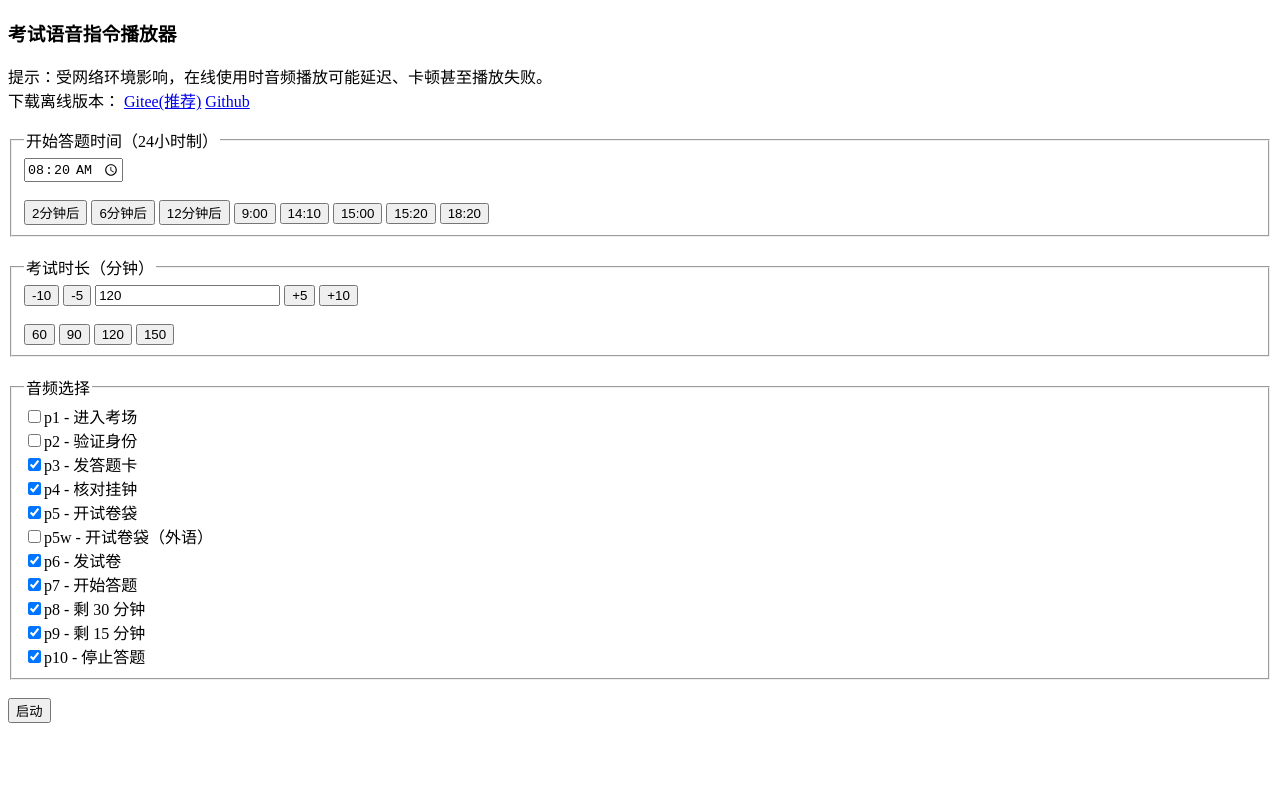
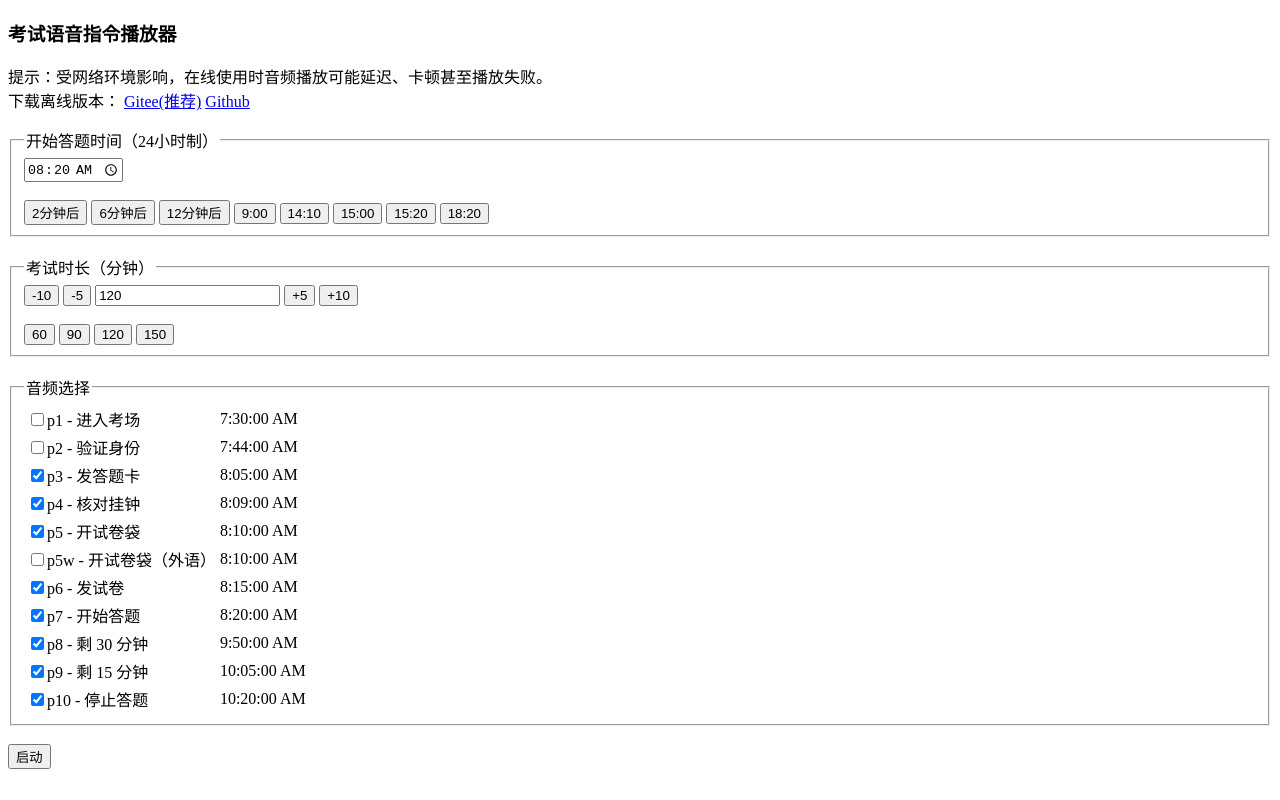
Before and after one commit to nep-0/zl, a plain HTML site: page index.html in a window 1280 px wide. Both pictures are taken after a click on the button "2分钟后". Drawn offline with Linux system fonts and the light colour scheme.

Commit message:
add time indicator

```diff
--- a/index.html
+++ b/index.html
@@ -44,7 +44,7 @@
     </audio>
     <fieldset>
         <legend>开始答题时间（24小时制）</legend>
-        <input id="start" value="15:20" type="time"></input><br><br>
+        <input id="start" value="15:20" type="time" onchange="calcTime()"></input><br><br>
         <button onclick="setStart(2)">2分钟后</button>
         <button onclick="setStart(6)">6分钟后</button>
         <button onclick="setStart(12)">12分钟后</button>
@@ -59,7 +59,7 @@
         <legend>考试时长（分钟）</legend>
         <button onclick="setDuration(Number(duration.value)-10)">-10</button>
         <button onclick="setDuration(Number(duration.value)-5)">-5</button>
-        <input id="duration" value="120"></input>
+        <input id="duration" value="120" onchange="calcTime()"></input>
         <button onclick="setDuration(Number(duration.value)+5)">+5</button>
         <button onclick="setDuration(Number(duration.value)+10)">+10</button>
         <br><br>
@@ -71,17 +71,19 @@
     <br>
     <fieldset>
         <legend>音频选择</legend>
-        <input id="p1c" name="p1" type="checkbox">p1 - 进入考场</input><br>
-        <input id="p2c" name="p2" type="checkbox">p2 - 验证身份</input><br>
-        <input id="p3c" name="p3" type="checkbox" checked>p3 - 发答题卡</input><br>
-        <input id="p4c" name="p4" type="checkbox" checked>p4 - 核对挂钟</input><br>
-        <input id="p5c" name="p5" type="checkbox" onclick="p5wc.checked=false" checked>p5 - 开试卷袋</input><br>
-        <input id="p5wc" name="p5" type="checkbox" onclick="p5c.checked=false">p5w - 开试卷袋（外语）</input><br>
-        <input id="p6c" name="p6" type="checkbox" checked>p6 - 发试卷</input><br>
-        <input id="p7c" name="p7" type="checkbox" checked>p7 - 开始答题</input><br>
-        <input id="p8c" name="p8" type="checkbox" checked>p8 - 剩 30 分钟</input><br>
-        <input id="p9c" name="p9" type="checkbox" checked>p9 - 剩 15 分钟</input><br>
-        <input id="p10c" name="p10" type="checkbox" checked>p10 - 停止答题</input><br>
+        <table>
+            <tr><td><input id="p1c" name="p1" type="checkbox">p1 - 进入考场</input></td><td id="p1t"></td></tr>
+            <tr><td><input id="p2c" name="p2" type="checkbox">p2 - 验证身份</input></td><td id="p2t"></td></tr>
+            <tr><td><input id="p3c" name="p3" type="checkbox" checked>p3 - 发答题卡</input></td><td id="p3t"></td></tr>
+            <tr><td><input id="p4c" name="p4" type="checkbox" checked>p4 - 核对挂钟</input></td><td id="p4t"></td></tr>
+            <tr><td><input id="p5c" name="p5" type="checkbox" onclick="p5wc.checked=false" checked>p5 - 开试卷袋</input></td><td id="p5t"></td></tr>
+            <tr><td><input id="p5wc" name="p5" type="checkbox" onclick="p5c.checked=false">p5w - 开试卷袋（外语）</input></td><td id="p5wt"></td></tr>
+            <tr><td><input id="p6c" name="p6" type="checkbox" checked>p6 - 发试卷</input></td><td id="p6t"></td></tr>
+            <tr><td><input id="p7c" name="p7" type="checkbox" checked>p7 - 开始答题</input></td><td id="p7t"></td></tr>
+            <tr><td><input id="p8c" name="p8" type="checkbox" checked>p8 - 剩 30 分钟</input></td><td id="p8t"></td></tr>
+            <tr><td><input id="p9c" name="p9" type="checkbox" checked>p9 - 剩 15 分钟</input></td><td id="p9t"></td></tr>
+            <tr><td><input id="p10c" name="p10" type="checkbox" checked>p10 - 停止答题</input></td><td id="p10t"></td></tr>
+        </table>
     </fieldset>
     <br>
 
@@ -124,13 +126,16 @@
         } else {
           start.value=checkTime(now.getHours())+":"+checkTime(String(now.getMinutes()+a))
         }
+        calcTime()
         return
       }
       start.value=a
+      calcTime()
     }
 
     function setDuration(a) {
       duration.value=a
+      calcTime()
     }
 
     function launch() {
@@ -235,6 +240,49 @@
 	    }
 	    return i;
     }
+
+    function calcTime() {
+      now=new Date()
+      startTime=new Date(now.getYear()+1900,now.getMonth(),now.getDate(),Number(start.value.split(":")[0]),Number(start.value.split(":")[1]))
+      endTime=new Date(startTime.valueOf()+Number(duration.value)*60*1000)
+
+      p1t=document.querySelector("#p1t")   // enter
+      p2t=document.querySelector("#p2t")   // id
+      p3t=document.querySelector("#p3t")   // card
+      p4t=document.querySelector("#p4t")   // clock
+      p5t=document.querySelector("#p5t")   // reveal
+      p5wt=document.querySelector("#p5wt") // reveal
+      p6t=document.querySelector("#p6t")   // paper
+      p7t=document.querySelector("#p7t")   // start
+      p8t=document.querySelector("#p8t")   // 30 min
+      p9t=document.querySelector("#p9t")   // 15 min
+      p10t=document.querySelector("#p10t") // end
+
+      p1time = new Date(startTime.valueOf()-50*60*1000)
+      p2time = new Date(startTime.valueOf()-36*60*1000)
+      p3time = new Date(startTime.valueOf()-15*60*1000)
+      p4time = new Date(startTime.valueOf()-11*60*1000)
+      p5time = new Date(startTime.valueOf()-10*60*1000)
+      p5wtime = new Date(startTime.valueOf()-10*60*1000)
+      p6time = new Date(startTime.valueOf()-5*60*1000)
+      p7time = new Date(startTime.valueOf())
+      p8time = new Date(endTime.valueOf()-30*60*1000)
+      p9time = new Date(endTime.valueOf()-15*60*1000)
+      p10time = new Date(endTime.valueOf())
+
+      p1t.innerHTML=p1time.toLocaleTimeString()
+      p2t.innerHTML=p2time.toLocaleTimeString()
+      p3t.innerHTML=p3time.toLocaleTimeString()
+      p4t.innerHTML=p4time.toLocaleTimeString()
+      p5t.innerHTML=p5time.toLocaleTimeString()
+      p5wt.innerHTML=p5wtime.toLocaleTimeString()
+      p6t.innerHTML=p6time.toLocaleTimeString()
+      p7t.innerHTML=p7time.toLocaleTimeString()
+      p8t.innerHTML=p8time.toLocaleTimeString()
+      p9t.innerHTML=p9time.toLocaleTimeString()
+      p10t.innerHTML=p10time.toLocaleTimeString()
+      console.log(123)
+    }
     </script>
 </body>
 </html>
```
